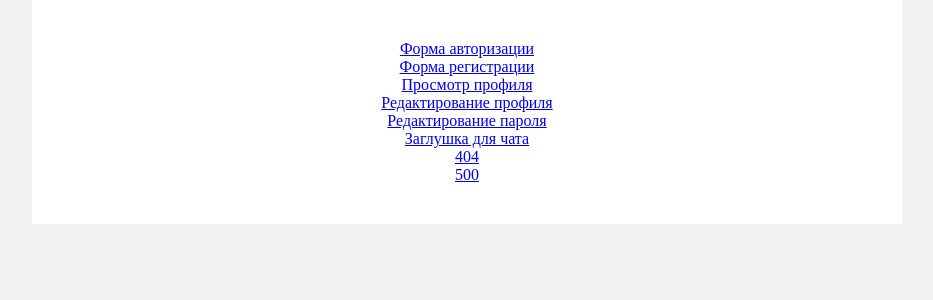
After one commit to olganemtina/middle.messenger.praktikum.yandex, a Node server app: template src/index.hbs in a window 1280 px wide. The commit adds this page. Shown: the top 300 px of the page, without its empty margins (173-1106 px from the left). Run offline with Node 20, Linux system fonts and the light colour scheme; the template is opened without the code that fills it, so the values that code supplies are empty; style sheets or scripts are compiled from the project's sources; some libraries are stand-ins or nearby versions.

Commit message:
add index.hbs

```diff
--- /dev/null
+++ b/src/index.hbs
@@ -0,0 +1,25 @@
+<!DOCTYPE html>
+<html lang="en">
+<head>
+    <meta charset="UTF-8">
+    <meta http-equiv="X-UA-Compatible" content="IE=edge">
+    <meta name="viewport" content="width=device-width, initial-scale=1.0">
+    <title>Document</title>
+    <link rel="stylesheet" href="./styles/style.scss">
+</head>
+<body class="content-center-wrapper">
+    <div class="content_container">
+        <div class="text-align-center">
+             <div><a href="/src/pages/signin/signin.hbs">Форма авторизации</a></div>
+            <div><a href="/src/pages/signup/signup.hbs">Форма регистрации</a></div>
+            <div><a href="/src/pages/profile/index.hbs">Просмотр профиля</a></div>
+            <div><a href="/src/pages/profile/edit.hbs">Редактирование профиля</a></div>
+            <div><a href="/src/pages/profile/editpass.hbs">Редактирование пароля</a></div>
+            <div><a href="/src/pages/chat/chat.hbs">Заглушка для чата</a></div>
+            <div><a href="/src/pages/errors/404.hbs">404</a></div>
+            <div><a href="/src/pages/errors/500.hbs">500</a></div>
+        </div>
+
+    </div>
+</body>
+</html>
--- a/src/styles/style.scss
+++ b/src/styles/style.scss
@@ -170,3 +170,10 @@ body{
     background: #FFFFFF;
     padding: 50px;
 }
+
+
+.content_container{
+    background:$bgFormColor;
+    width: 870px;
+    padding: 40px;
+}
```
